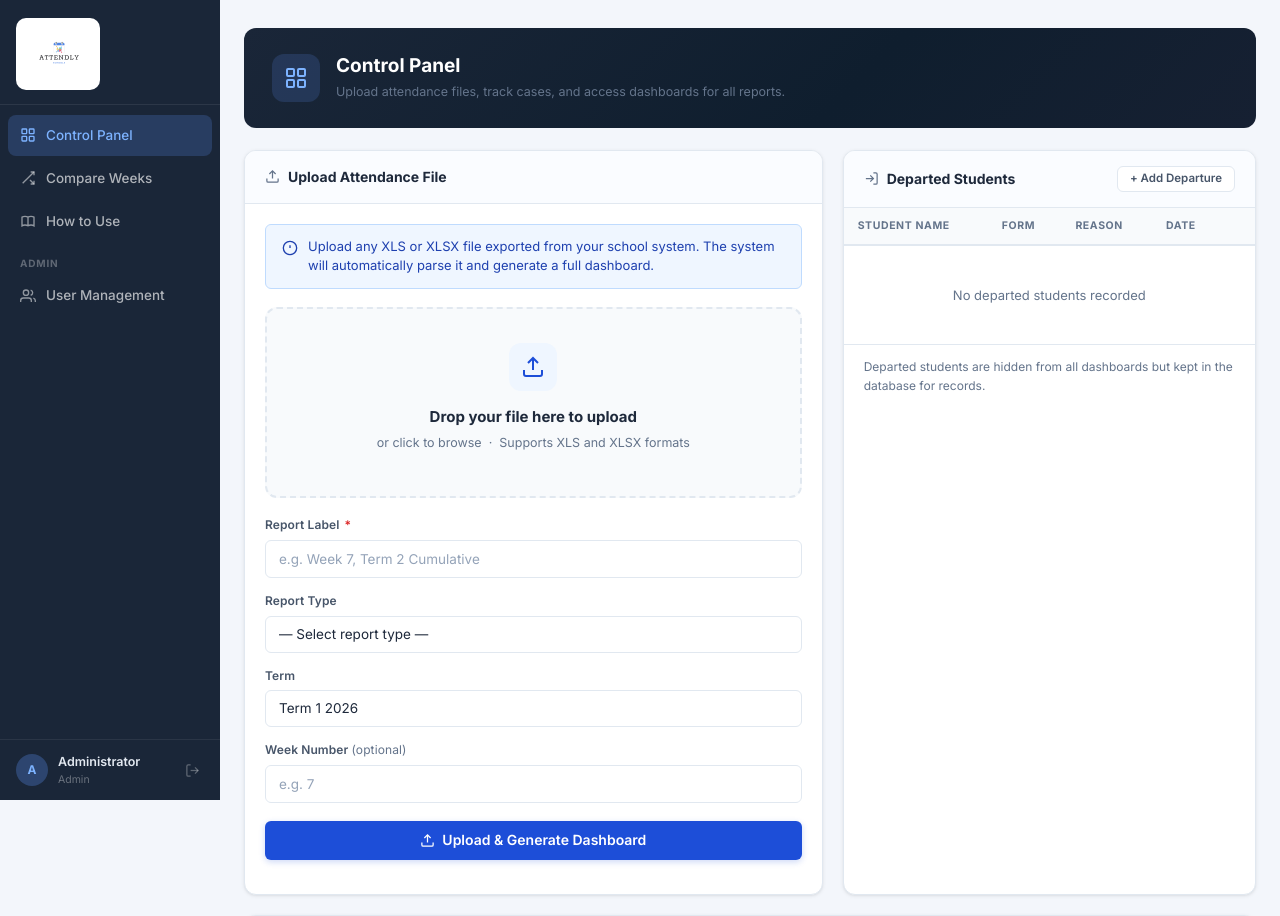
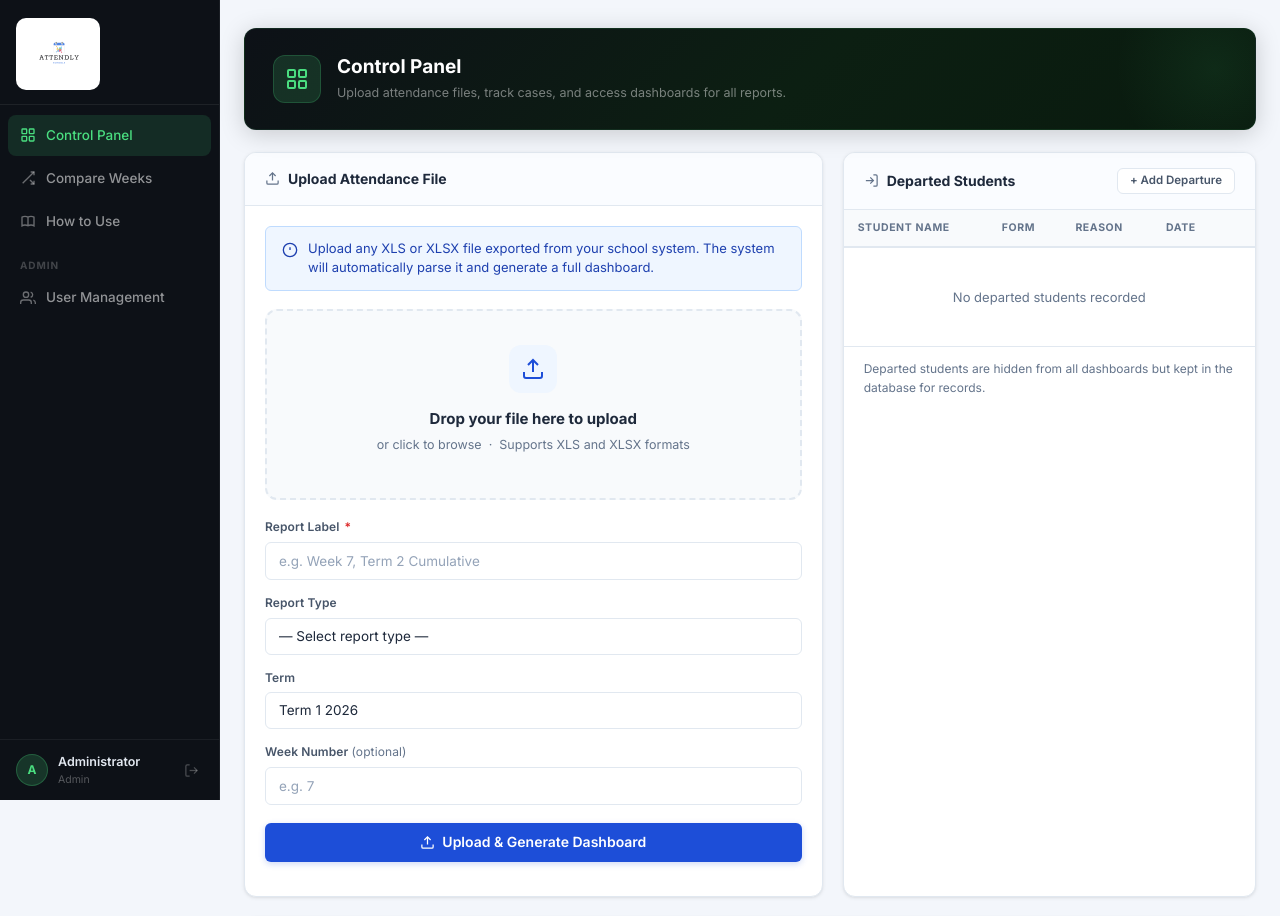
Before and after one commit to Amritak47/School-Attendance-Dashboard, a Flask app: page / in a window 1280 px wide. Shown: the top 916 px of the page. Run offline with Flask 3, Linux system fonts and the light colour scheme; a user stored in the database is signed in; data that the repository does not hold is empty.

Commit message:
Premium UI redesign: glassmorphism dark theme across all pages
- Unified sidebar to #0D1117 OLED dark with green (#4ADE80) active accent
- Hero sections: dark gradient with green radial glow, glass border
- Login right panel: full dark glassmorphism card with frosted glass inputs
- KPI cards: elevated white glass with premium shadow
- Teacher dash cards: green gradient accent bar + green Open button
- User avatars and badges: green tint throughout
- Added How to Use guide link to admin_users sidebar

https://claude.ai/code/session_017J1nnBPZsvjt6os6FKhmQC

```diff
--- a/moil_backend/templates/index.html
+++ b/moil_backend/templates/index.html
@@ -11,7 +11,7 @@
 
 /* ── PAGE HERO ── */
 .page-hero {
-  background: linear-gradient(135deg, #1A2638 0%, #0F1E2E 60%, #162032 100%);
+  background: linear-gradient(135deg, #0D1117 0%, #0c1f12 55%, #091a0e 100%);
   border-radius: var(--r-md);
   padding: 26px 28px;
   margin-bottom: 22px;
@@ -19,28 +19,40 @@
   align-items: center;
   justify-content: space-between;
   gap: 16px;
+  border: 1px solid rgba(74,222,128,0.1);
+  box-shadow: 0 4px 24px rgba(0,0,0,0.18);
+  position: relative; overflow: hidden;
+}
+.page-hero::before {
+  content: ''; position: absolute; top: -60px; right: -60px;
+  width: 200px; height: 200px; border-radius: 50%;
+  background: radial-gradient(circle, rgba(74,222,128,0.08) 0%, transparent 70%);
+  pointer-events: none;
 }
 .page-hero-left { display: flex; align-items: center; gap: 16px; }
 .page-hero-icon {
   width: 48px; height: 48px;
-  background: rgba(91,141,239,0.18);
+  background: rgba(74,222,128,0.15);
   border-radius: 12px;
   display: flex; align-items: center; justify-content: center;
   flex-shrink: 0;
+  border: 1px solid rgba(74,222,128,0.2);
 }
-.page-hero-icon svg { width: 24px; height: 24px; color: #7DB3FF; stroke: #7DB3FF; }
+.page-hero-icon svg { width: 24px; height: 24px; color: #4ADE80; stroke: #4ADE80; }
 .page-hero h1 { font-size: 19px; font-weight: 700; color: #fff; line-height: 1.2; }
-.page-hero p  { font-size: 12.5px; color: #64748B; margin-top: 4px; }
+.page-hero p  { font-size: 12.5px; color: rgba(255,255,255,0.45); margin-top: 4px; }
 .page-hero-badge {
-  background: rgba(255,255,255,0.06);
+  background: rgba(255,255,255,0.05);
   border: 1px solid rgba(255,255,255,0.1);
-  border-radius: 8px;
-  padding: 10px 16px;
+  border-radius: 10px;
+  padding: 10px 18px;
   text-align: center;
   flex-shrink: 0;
+  backdrop-filter: blur(8px);
+  -webkit-backdrop-filter: blur(8px);
 }
-.page-hero-badge .badge-val { font-size: 22px; font-weight: 800; color: #fff; line-height: 1; }
-.page-hero-badge .badge-lbl { font-size: 11px; color: #64748B; margin-top: 4px; font-weight: 500; }
+.page-hero-badge .badge-val { font-size: 22px; font-weight: 800; color: #4ADE80; line-height: 1; }
+.page-hero-badge .badge-lbl { font-size: 11px; color: rgba(255,255,255,0.4); margin-top: 4px; font-weight: 500; }
 
 /* ── STAT STRIP (refined) ── */
 .stat-strip-index {
@@ -259,14 +271,15 @@
 body { margin: 0; }
 .app-shell { display: flex; min-height: 100vh; }
 .sidebar {
-  width: 220px; background: #1A2638; color: #fff;
+  width: 220px; background: #0D1117; color: #fff;
   display: flex; flex-direction: column;
   position: fixed; top: 0; left: 0; bottom: 0;
   z-index: 200; overflow-y: auto;
+  border-right: 1px solid rgba(255,255,255,0.06);
 }
 .sidebar-logo {
   padding: 18px 16px 14px;
-  border-bottom: 1px solid rgba(255,255,255,0.08);
+  border-bottom: 1px solid rgba(255,255,255,0.07);
 }
 .sidebar-logo img {
   height: 72px; width: auto;
@@ -277,38 +290,39 @@ body { margin: 0; }
 .sidebar-link {
   display: flex; align-items: center; gap: 10px;
   padding: 10px 12px; border-radius: 8px;
-  color: rgba(255,255,255,0.65); text-decoration: none;
+  color: rgba(255,255,255,0.55); text-decoration: none;
   font-size: 13.5px; font-weight: 500;
-  transition: background 0.15s, color 0.15s;
-  margin-bottom: 2px;
+  transition: background 0.18s, color 0.18s;
+  margin-bottom: 2px; cursor: pointer;
 }
-.sidebar-link:hover { background: rgba(255,255,255,0.08); color: #fff; }
-.sidebar-link.active { background: rgba(91,141,239,0.22); color: #7DB3FF; }
-.sidebar-link svg { width: 16px; height: 16px; flex-shrink: 0; opacity: 0.8; }
+.sidebar-link:hover { background: rgba(255,255,255,0.07); color: rgba(255,255,255,0.9); }
+.sidebar-link.active { background: rgba(74,222,128,0.13); color: #4ADE80; }
+.sidebar-link svg { width: 16px; height: 16px; flex-shrink: 0; opacity: 0.7; }
 .sidebar-link.active svg { opacity: 1; }
 .sidebar-section {
   font-size: 10px; font-weight: 700; text-transform: uppercase;
-  letter-spacing: 0.8px; color: rgba(255,255,255,0.3);
-  padding: 10px 12px 4px; margin-top: 4px;
+  letter-spacing: 0.9px; color: rgba(255,255,255,0.22);
+  padding: 12px 12px 4px; margin-top: 4px;
 }
 .sidebar-user {
   padding: 12px 16px;
-  border-top: 1px solid rgba(255,255,255,0.07);
+  border-top: 1px solid rgba(255,255,255,0.06);
   display: flex; align-items: center; gap: 10px;
 }
 .user-avatar {
   width: 32px; height: 32px; border-radius: 50%;
-  background: rgba(91,141,239,0.3);
+  background: rgba(74,222,128,0.18);
   display: flex; align-items: center; justify-content: center;
-  font-size: 12px; font-weight: 700; color: #7DB3FF;
+  font-size: 12px; font-weight: 700; color: #4ADE80;
   flex-shrink: 0; text-transform: uppercase;
+  border: 1px solid rgba(74,222,128,0.25);
 }
 .user-info { flex: 1; min-width: 0; }
 .user-name { font-size: 12.5px; font-weight: 600; color: #E2E8F0; white-space: nowrap; overflow: hidden; text-overflow: ellipsis; }
-.user-role { font-size: 10.5px; color: rgba(255,255,255,0.35); text-transform: capitalize; }
+.user-role { font-size: 10.5px; color: rgba(255,255,255,0.3); text-transform: capitalize; }
 .logout-btn {
   background: none; border: none; cursor: pointer;
-  color: rgba(255,255,255,0.3); padding: 4px;
+  color: rgba(255,255,255,0.25); padding: 4px;
   border-radius: 5px; transition: color 0.15s, background 0.15s;
   display: flex;
 }
```
Also changed, not shown: other parts of moil_backend/templates/index.html (+25 -13 lines), moil_backend/templates/admin_users.html (+36 -20 lines), moil_backend/templates/login.html (+36 -23 lines).
